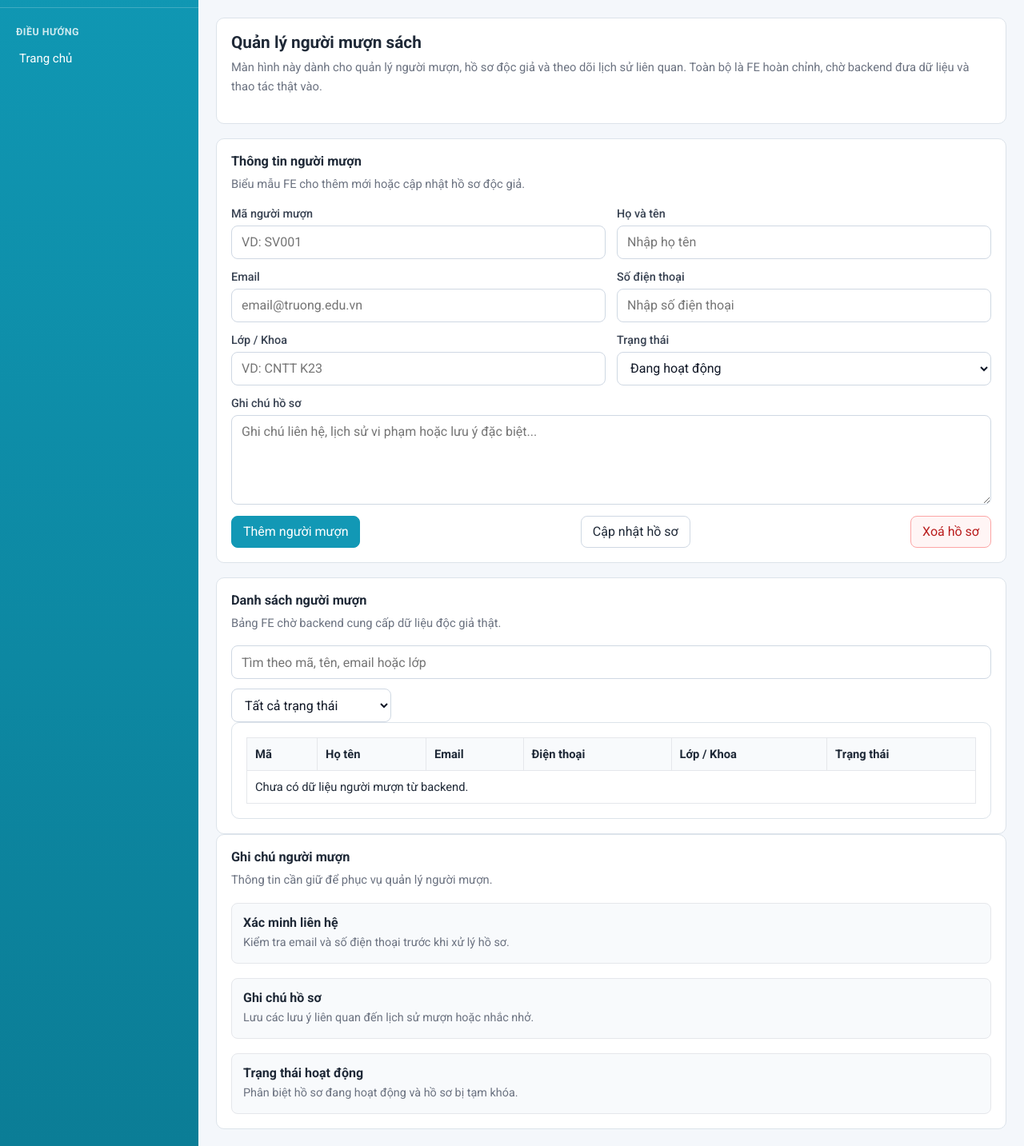
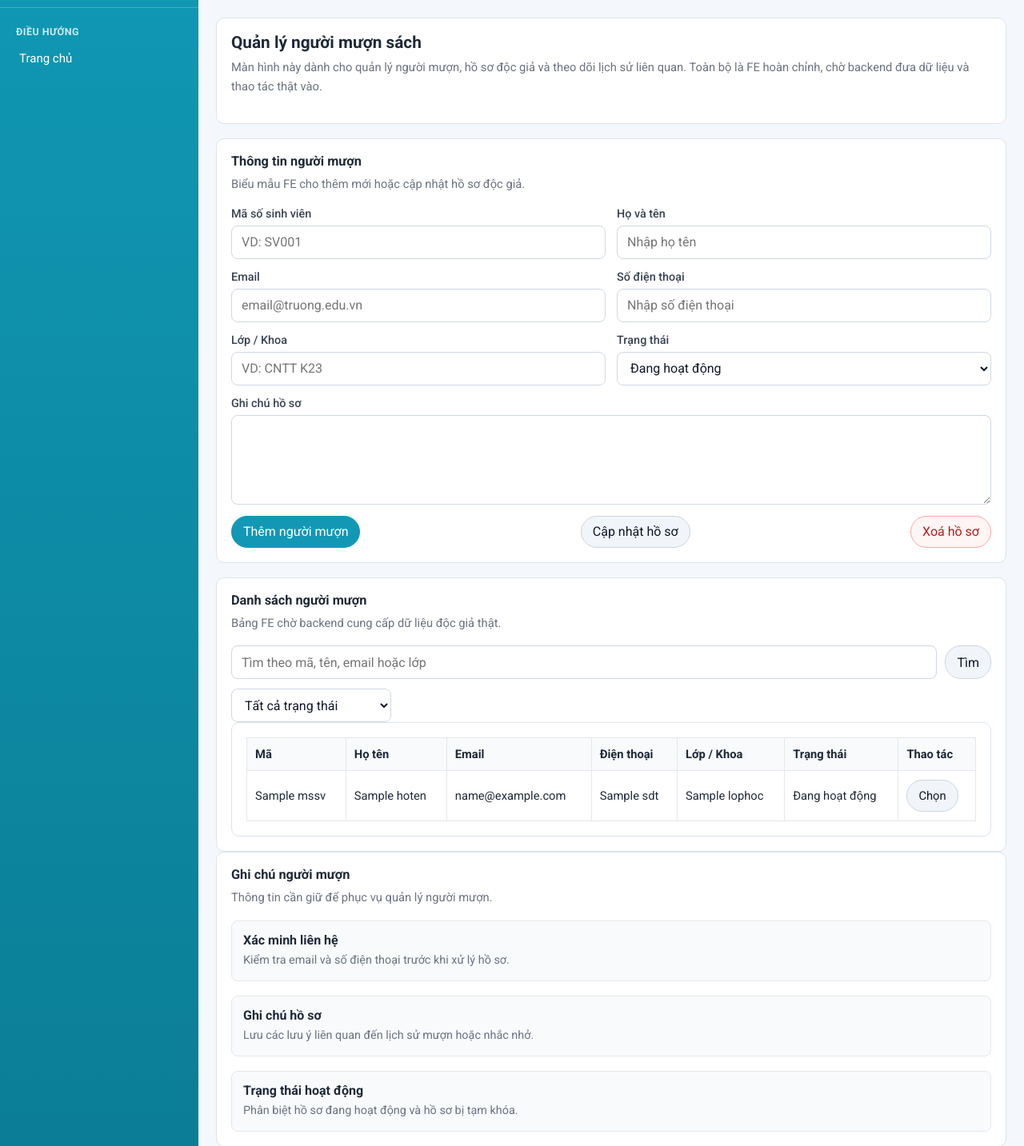
Before and after one commit to hoaian1377/Library-Management-System, a Django app: template library_management_system/templates/borrower.html in a window 1280 px wide. Shown: the part 69-1502 px from the top of the page at 80% size. Run offline with Django 5.2, Linux system fonts and the light colour scheme; the template is opened without the code that fills it: most values are stand-ins (such as "Sample title", 1, 10 or a date in 2020).

Commit message:
BE thêm/xóa/cập nhật người mượn

```diff
--- a/library_management_system/templates/borrower.html
+++ b/library_management_system/templates/borrower.html
@@ -1,5 +1,36 @@
 {% extends 'base.html' %}
 {% block content %}
+<style>
+.simple-btn {
+    padding: 6px 14px;
+    border-radius: 20px;
+    border: 1px solid #cbd5e1;
+    background-color: #f1f5f9;
+    color: #0f172a;
+    cursor: pointer;
+    transition: all 0.25s ease;
+}
+
+.simple-btn:hover {
+    background-color: #bbf7d0;
+    color: #166534;
+    border-color: #86efac;
+}
+
+.simple-btn:active {
+    transform: scale(0.95);
+}
+
+.data-table tbody tr {
+    transition: all 0.2s ease;
+}
+
+.data-table tbody tr:hover {
+    background-color: #d1fae5;   /* xanh nhẹ */
+    color: #065f46;
+    cursor: pointer;
+}
+</style>
 <section class="page-grid">
     <article class="page-card">
         <div class="page-header">
@@ -23,27 +54,34 @@
                     </div>
                 </div>
 
-                <form class="form-grid" action="#" method="post" onsubmit="return false;">
+                <form class="form-grid" method="post">
+                    {% csrf_token %}
+
                     <div class="field-block">
-                        <label for="borrower-code">Mã người mượn</label>
-                        <input class="surface-input" id="borrower-code" type="text" placeholder="VD: SV001">
+                        <label for="borrower-code">Mã số sinh viên</label>
+                        <input name="mssv" class="surface-input" id="borrower-code" type="text" placeholder="VD: SV001">
                     </div>
+
                     <div class="field-block">
                         <label for="borrower-name">Họ và tên</label>
-                        <input class="surface-input" id="borrower-name" type="text" placeholder="Nhập họ tên">
+                        <input name="hoten" class="surface-input" id="borrower-name" type="text" placeholder="Nhập họ tên">
                     </div>
+
                     <div class="field-block">
                         <label for="borrower-email">Email</label>
-                        <input class="surface-input" id="borrower-email" type="email" placeholder="email@truong.edu.vn">
+                        <input name="email" class="surface-input" id="borrower-email" type="email" placeholder="email@truong.edu.vn">
                     </div>
+
                     <div class="field-block">
                         <label for="borrower-phone">Số điện thoại</label>
-                        <input class="surface-input" id="borrower-phone" type="text" placeholder="Nhập số điện thoại">
+                        <input name="sdt" class="surface-input" id="borrower-phone" type="text" placeholder="Nhập số điện thoại">
                     </div>
+
                     <div class="field-block">
                         <label for="borrower-class">Lớp / Khoa</label>
-                        <input class="surface-input" id="borrower-class" type="text" placeholder="VD: CNTT K23">
+                        <input name="lophoc" class="surface-input" id="borrower-class" type="text" placeholder="VD: CNTT K23">
                     </div>
+
                     <div class="field-block">
                         <label for="borrower-status">Trạng thái</label>
                         <select class="surface-select" id="borrower-status">
@@ -51,14 +89,16 @@
                             <option>Tạm khóa</option>
                         </select>
                     </div>
+
                     <div class="field-block full">
                         <label for="borrower-note">Ghi chú hồ sơ</label>
-                        <textarea class="surface-textarea" id="borrower-note" placeholder="Ghi chú liên hệ, lịch sử vi phạm hoặc lưu ý đặc biệt..."></textarea>
+                        <textarea class="surface-textarea" id="borrower-note"></textarea>
                     </div>
+
                     <div class="action-row full">
-                        <button type="button" class="simple-btn primary">Thêm người mượn</button>
-                        <button type="button" class="simple-btn">Cập nhật hồ sơ</button>
-                        <button type="button" class="simple-btn danger-outline">Xoá hồ sơ</button>
+                        <button type="submit" name="action" value="add" class="simple-btn primary">Thêm người mượn</button>
+                        <button type="submit" name="action" value="update" class="simple-btn">Cập nhật hồ sơ</button>
+                        <button type="submit" name="action" value="delete" class="simple-btn danger-outline">Xoá hồ sơ</button>
                     </div>
                 </form>
             </article>
@@ -71,8 +111,13 @@
                     </div>
                 </div>
 
-                <div class="toolbar-row">
-                    <input class="control" type="text" placeholder="Tìm theo mã, tên, email hoặc lớp">
+               <div class="toolbar-row">
+                    <form method="get" style="display:flex; gap:10px; width:100%;">
+                        <input name="keyword" value="{{ keyword }}" class="control" type="text"
+                            placeholder="Tìm theo mã, tên, email hoặc lớp">
+                        <button class="simple-btn">Tìm</button>
+                    </form>
+
                     <select class="surface-select slim">
                         <option>Tất cả trạng thái</option>
                         <option>Đang hoạt động</option>
@@ -91,12 +136,43 @@
                                     <th>Điện thoại</th>
                                     <th>Lớp / Khoa</th>
                                     <th>Trạng thái</th>
+                                    <th>Thao tác</th>
                                 </tr>
                             </thead>
                             <tbody>
+                                {% for sv in sinhviens %}
+                                <tr onclick="selectRow(this)"
+                                    data-mssv="{{ sv.mssv }}"
+                                    data-hoten="{{ sv.hoten }}"
+                                    data-email="{{ sv.email }}"
+                                    data-sdt="{{ sv.sdt }}"
+                                    data-lophoc="{{ sv.lophoc }}"
+                                    style="cursor:pointer;">
+
+                                    <td>{{ sv.mssv }}</td>
+                                    <td>{{ sv.hoten }}</td>
+                                    <td>{{ sv.email }}</td>
+                                    <td>{{ sv.sdt }}</td>
+                                    <td>{{ sv.lophoc }}</td>
+                                    <td>Đang hoạt động</td>
+                                    <td>
+                                        <!-- 🔥 NÚT CHỌN -->
+                                        <button type="button" class="simple-btn"
+                                            onclick="selectSV(this)"
+                                            data-mssv="{{ sv.mssv }}"
+                                            data-hoten="{{ sv.hoten }}"
+                                            data-email="{{ sv.email }}"
+                                            data-sdt="{{ sv.sdt }}"
+                                            data-lophoc="{{ sv.lophoc }}">
+                                            Chọn
+                                        </button>
+                                    </td>
+                                </tr>
+                                {% empty %}
                                 <tr>
-                                    <td colspan="6">Chưa có dữ liệu người mượn từ backend.</td>
+                                    <td colspan="7">Chưa có dữ liệu người mượn từ backend.</td>
                                 </tr>
+                                {% endfor %}
                             </tbody>
                         </table>
                     </div>
@@ -131,4 +207,26 @@
         </div>
     </div>
 </section>
+<script>
+function selectSV(btn){
+    // đổ dữ liệu
+    document.getElementById('borrower-code').value = btn.dataset.mssv;
+    document.getElementById('borrower-name').value = btn.dataset.hoten;
+    document.getElementById('borrower-email').value = btn.dataset.email;
+    document.getElementById('borrower-phone').value = btn.dataset.sdt;
+    document.getElementById('borrower-class').value = btn.dataset.lophoc;
+
+    document.querySelectorAll('.selected-row').forEach(r => r.classList.remove('selected-row'));
+    btn.closest('tr').classList.add('selected-row');
+
+
+    document.querySelector('.form-grid').scrollIntoView({
+        behavior: 'smooth',
+        block: 'center'
+    });
+
+    // 🔥 focus vào ô đầu tiên
+    document.getElementById('borrower-code').focus();
+}
+</script>
 {% endblock %}
```
Also changed, not shown: library_management_system/views.py (+81 -3 lines), static/css/borrower.css (+21 -0 lines).
